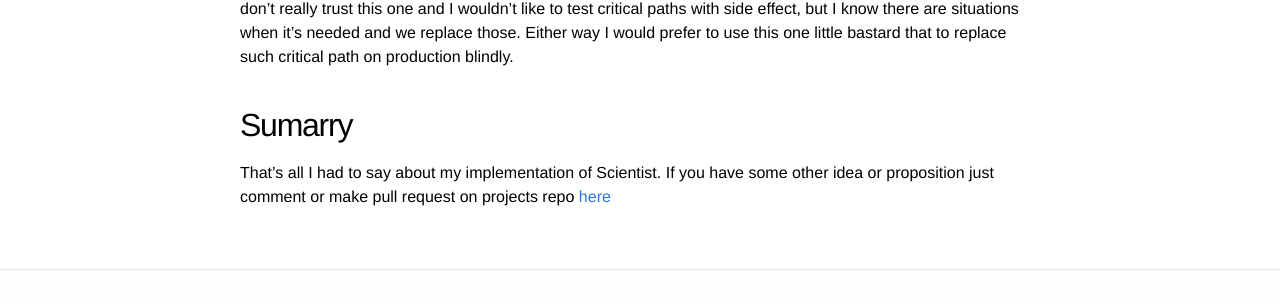
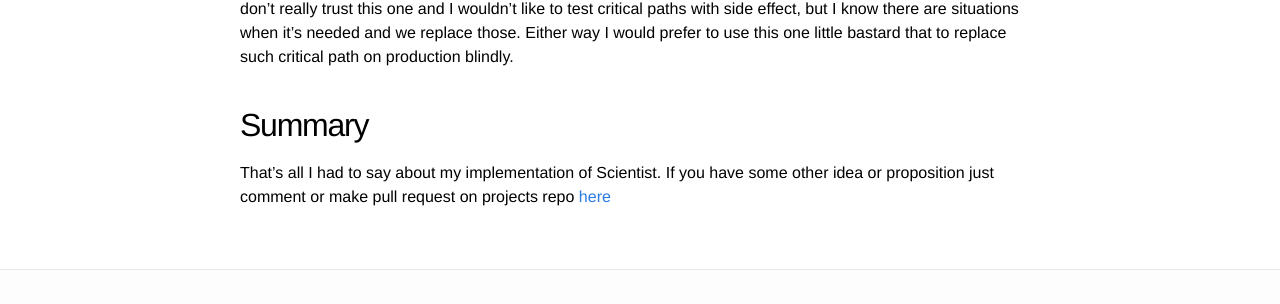
Before and after one commit to spacanowski/spacanowski.github.io, a Jekyll site: the page built from _posts/2016-02-11-scientist-java.markdown, in a window 1280 px wide. Shown: the part 1799-2103 px from the top of the page. Built offline with Jekyll 4.4.1, drawn with Linux system fonts in a browser that asks for light colours.

Commit message:
Fixed typo

````diff
--- a/_posts/2016-02-11-scientist-java.markdown
+++ b/_posts/2016-02-11-scientist-java.markdown
@@ -50,7 +50,7 @@ private String newOne() throws Exception {
 
 As name suggest ```DangerousScientist``` is the nasty one. It's for methods with side effects that aren't returning anything. It takes two additional arguments. One is method for comparison, second one for rollback of execution of new implementation. This one unlike others always runs new implementation first and than it's rollback passed as argument. For result comparison and handling of any side effects of new implementation is responsible one using it. There are too many variables to do it automatically, like db connection tools and ORMs. Personally I don't really trust this one and I wouldn't like to test critical paths with side effect, but I know there are situations when it's needed and we replace those. Either way I would prefer to use this one little bastard that to replace such critical path on production blindly.
 
-## Sumarry
+## Summary
 
 That's all I had to say about my implementation of Scientist. If you have some other idea or proposition just comment or make pull request on projects repo [here][my]
 
````
